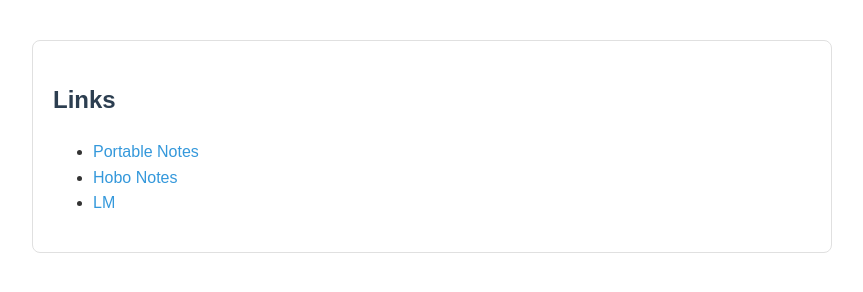
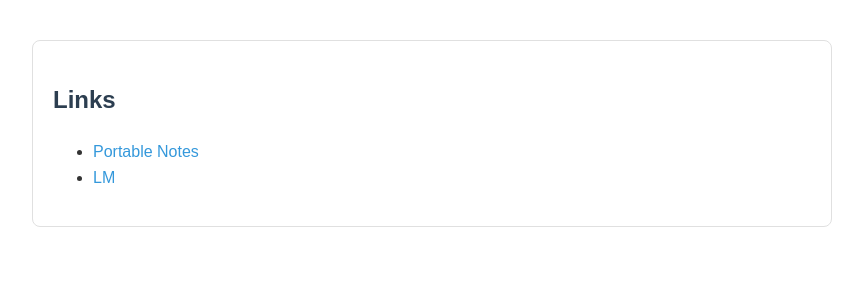
Before and after one commit to peteolson/pete-olson, a plain HTML site: page index.html in a window 1280 px wide. Shown: the whole page, without its empty margins (208-1071 px from the left). Drawn offline with Linux system fonts and the light colour scheme.

Commit message:
Update index.html

```diff
--- a/index.html
+++ b/index.html
@@ -67,7 +67,6 @@
         <h2>Links</h2>
         <ul>
             <li><a href="https://pete-olson.com/portable-notes" target="_blank">Portable Notes</a></li>
-            <li><a href="http://208.82.114.164/~peteolso/apps/notes/index.php" target="_blank">Hobo Notes</a></li>
             <li><a href="http://lm.local" target="_blank">LM</a></li>
 		</ul>
     </section>
```
